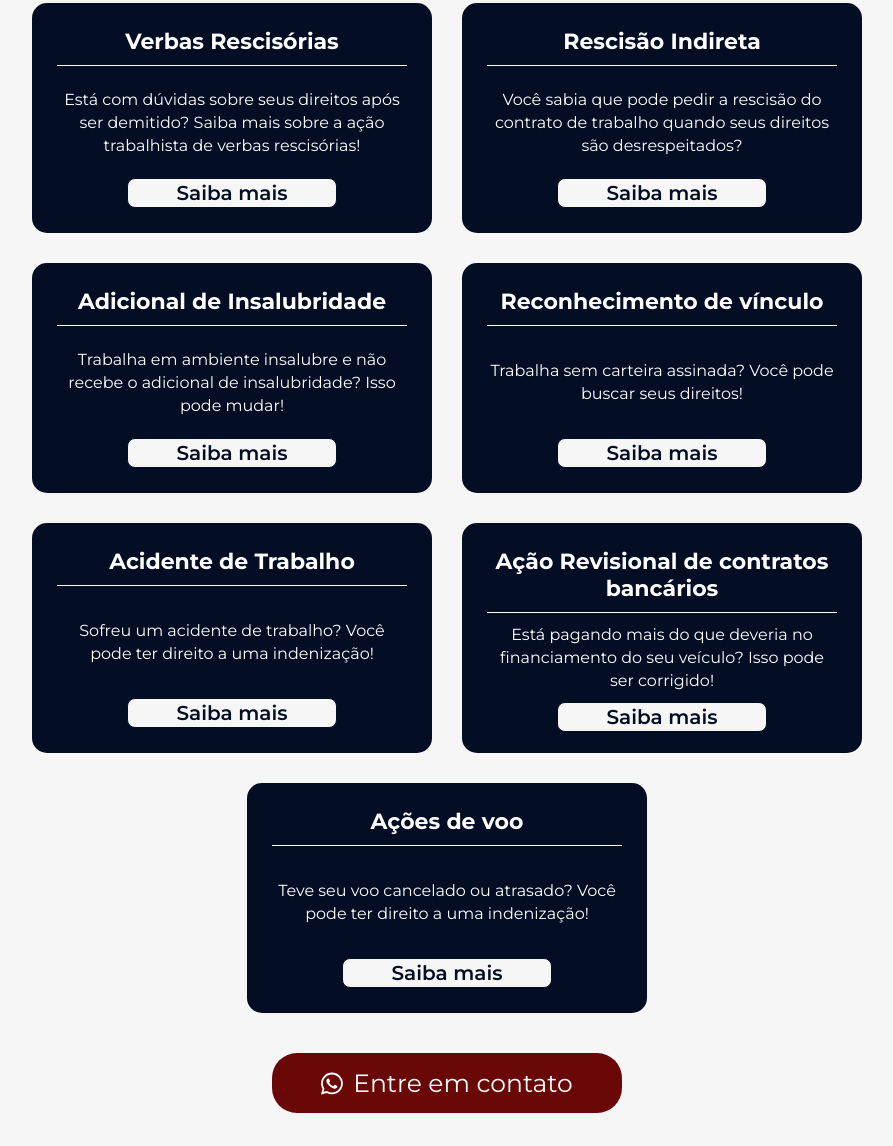
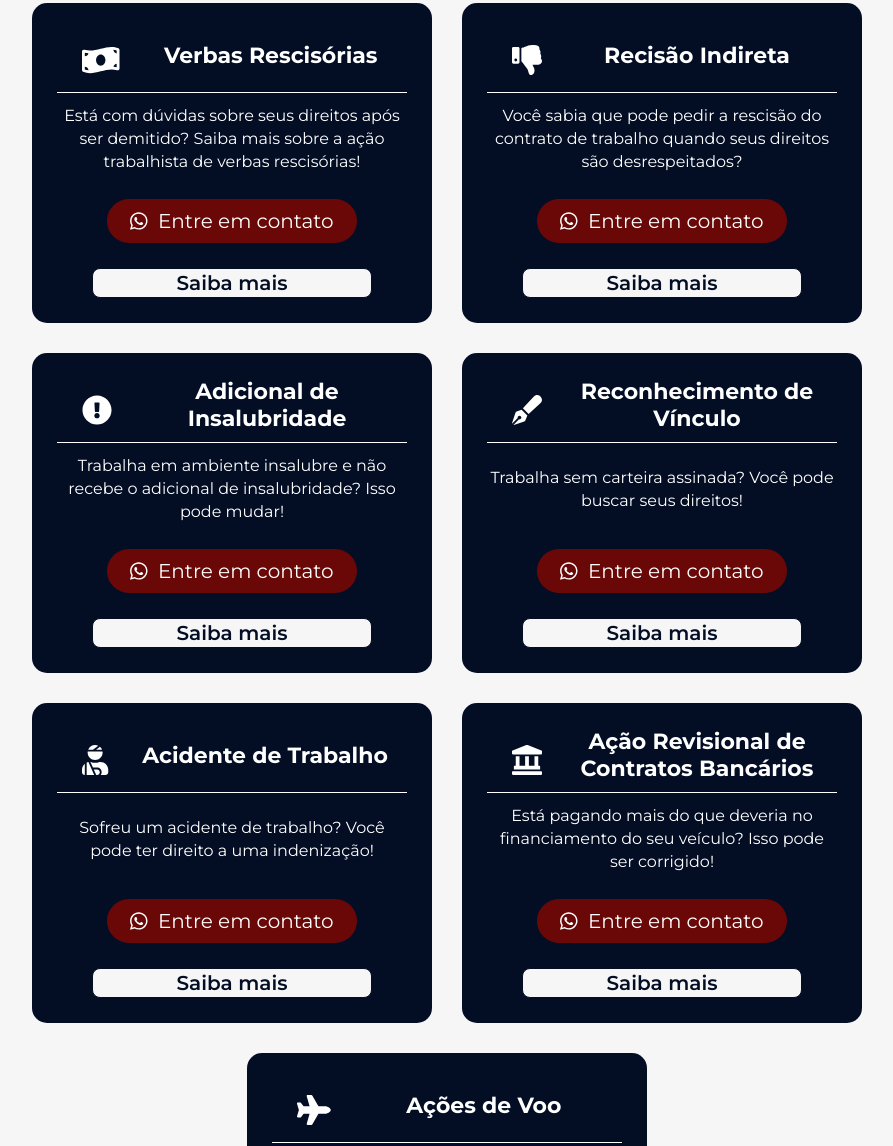
Before and after one commit to Shyayhs/landing-page-advocacia-leandro-albertino, a plain HTML site: page index.html in a window 1280 px wide. Shown: the part 898-2044 px from the top of the page, without its empty margins (193-1086 px from the left). Drawn offline with Linux system fonts and the light colour scheme.

Commit message:
Alteração do layout da seção serviços, adição de um botão entre em contato para cada serviço, adição de ícones ao lado dos títulos dos serviços, ajuste na responsividade.

```diff
--- a/index.html
+++ b/index.html
@@ -59,9 +59,13 @@
 
             <ul class="services-list">
                 <li class="service-item" data-aos="fade-up" data-aos-anchor-placement= 'top-bottom'>
+                    <header class="service-header">
+                        <i class="fas fa-money-bill-wave service-icon"></i>
+
                         <h3 class="service-title">
                             Verbas Rescisórias
                         </h3>
+                    </header>
 
                     <p class="visible-description">
                         Está com dúvidas sobre seus direitos após ser demitido? Saiba mais sobre a ação trabalhista de verbas rescisórias!
@@ -74,15 +78,29 @@
                         <strong>Uma ação trabalhista de cobrança de verbas rescisórias é o caminho para garantir o que é seu por direito. Nosso time de especialistas está aqui para te ajudar em cada etapa, com dedicação e transparência</strong>
                     </p>
 
+                    <div class="buttons">
+                        <a class="contact-link" href="https://wa.me/5527999893860" target="_blank">
+                            <button class="media-button">
+                                <i class="fab fa-whatsapp"></i>
+
+                                Entre em contato
+                            </button>
+                        </a>
+
                         <button class="know-more">
                             Saiba mais
                         </button>
+                    </div>
                 </li>
 
                 <li class="service-item" data-aos="fade-up" data-aos-anchor-placement= 'top-bottom'>
+                    <header class="service-header">
+                        <i class="fas fa-thumbs-down service-icon"></i>
+
                         <h3 class="service-title">
-                        Rescisão Indireta
+                            Recisão Indireta
                         </h3>
+                    </header>
 
                     <p class="visible-description">
                         Você sabia que pode pedir a rescisão do contrato de trabalho quando seus direitos são desrespeitados?
@@ -95,16 +113,29 @@
                         <strong>Ao entrar com uma ação trabalhista de rescisão indireta, você pode encerrar o vínculo com a empresa e ainda receber todos os seus direitos, como aviso prévio, 13º, férias, FGTS e multa de 40%</strong>
                     </p>
 
+                    <div class="buttons">
+                        <a class="contact-link" href="https://wa.me/5527999893860" target="_blank">
+                            <button class="media-button">
+                                <i class="fab fa-whatsapp"></i>
+
+                                Entre em contato
+                            </button>
+                        </a>
 
                         <button class="know-more">
                             Saiba mais
                         </button>
+                    </div>
                 </li>
 
                 <li class="service-item" data-aos="fade-up" data-aos-anchor-placement= 'top-bottom'>
+                    <header class="service-header">
+                        <i class="fas fa-exclamation-circle service-icon"></i>
+
                         <h3 class="service-title">
                             Adicional de Insalubridade
                         </h3>
+                    </header>
 
                     <p class="visible-description">
                         Trabalha em ambiente insalubre e não recebe o adicional de insalubridade? Isso pode mudar!
@@ -117,15 +148,29 @@
                         <strong>Se a empresa não está pagando esse adicional, você pode entrar com uma ação trabalhista para cobrar o que é seu, inclusive valores retroativos</strong>
                     </p>
 
+                    <div class="buttons">
+                        <a class="contact-link" href="https://wa.me/5527999893860" target="_blank">
+                            <button class="media-button">
+                                <i class="fab fa-whatsapp"></i>
+
+                                Entre em contato
+                            </button>
+                        </a>
+
                         <button class="know-more">
                             Saiba mais
                         </button>
+                    </div>
                 </li>
 
                 <li class="service-item"  data-aos="fade-up" data-aos-anchor-placement= 'top-bottom'>
+                    <header class="service-header">
+                        <i class="fas fa-pen-fancy service-icon"></i>
+
                         <h3 class="service-title">
-                        Reconhecimento de vínculo
+                            Reconhecimento de Vínculo
                         </h3>
+                    </header>
 
                     <p class="visible-description">
                         Trabalha sem carteira assinada? Você pode buscar seus direitos!
@@ -138,15 +183,29 @@
                         <strong>A falta de registro é uma prática ilegal e você tem o direito de cobrar tudo o que deixou de receber durante o período trabalhado</strong>
                     </p>
 
+                    <div class="buttons">
+                        <a class="contact-link" href="https://wa.me/5527999893860" target="_blank">
+                            <button class="media-button">
+                                <i class="fab fa-whatsapp"></i>
+
+                                Entre em contato
+                            </button>
+                        </a>
+
                         <button class="know-more">
                             Saiba mais
                         </button>
+                    </div>
                 </li>
 
                 <li class="service-item" data-aos="fade-up" data-aos-anchor-placement= 'top-bottom'>
+                    <header class="service-header">
+                        <i class="fas fa-user-injured service-icon"></i>
+
                         <h3 class="service-title">
                             Acidente de Trabalho
                         </h3>
+                    </header>
 
                     <p class="visible-description">
                         Sofreu um acidente de trabalho? Você pode ter direito a uma indenização!
@@ -159,15 +218,29 @@
                         <strong>A empresa tem obrigação de cuidar da sua segurança. Se isso não aconteceu, lute pelo que é seu!</strong>
                     </p>
 
+                    <div class="buttons">
+                        <a class="contact-link" href="https://wa.me/5527999893860" target="_blank">
+                            <button class="media-button">
+                                <i class="fab fa-whatsapp"></i>
+
+                                Entre em contato
+                            </button>
+                        </a>
+
                         <button class="know-more">
                             Saiba mais
                         </button>
+                    </div>
                 </li>
 
                 <li class="service-item" data-aos="fade-up" data-aos-anchor-placement= 'top-bottom'>
+                    <header class="service-header">
+                        <i class="fas fa-landmark service-icon"></i>
+
                         <h3 class="service-title">
-                        Ação Revisional de contratos bancários
+                            Ação Revisional de Contratos Bancários
                         </h3>
+                    </header>
 
                     <p class="visible-description">
                         Está pagando mais do que deveria no financiamento do seu veículo? Isso pode ser corrigido!
@@ -180,15 +253,29 @@
                         <strong>Você tem o direito de pagar apenas o que é justo. Não aceite cobranças</strong>
                     </p>
 
+                    <div class="buttons">
+                        <a class="contact-link" href="https://wa.me/5527999893860" target="_blank">
+                            <button class="media-button">
+                                <i class="fab fa-whatsapp"></i>
+
+                                Entre em contato
+                            </button>
+                        </a>
+
                         <button class="know-more">
                             Saiba mais
                         </button>
+                    </div>
                 </li>
 
                 <li class="service-item"  data-aos="fade-up" data-aos-anchor-placement= 'top-bottom'>
+                    <header class="service-header">
+                        <i class="fas fa-plane service-icon"></i>
+
                         <h3 class="service-title">
-                        Ações de voo
+                            Ações de Voo
                         </h3>
+                    </header>
 
                     <p class="visible-description">
                         Teve seu voo cancelado ou atrasado? Você pode ter direito a uma indenização!
@@ -201,12 +288,7 @@
                         <strong>Não deixe esse problema passar em branco. Seus direitos como passageiro precisam ser respeitados!</strong>
                     </p>
 
-                    <button class="know-more">
-                        Saiba mais
-                    </button>
-                </li>
-            </ul>
-
+                    <div class="buttons">
                         <a class="contact-link" href="https://wa.me/5527999893860" target="_blank">
                             <button class="media-button">
                                 <i class="fab fa-whatsapp"></i>
@@ -214,6 +296,13 @@
                                 Entre em contato
                             </button>
                         </a>
+
+                        <button class="know-more">
+                            Saiba mais
+                        </button>
+                    </div>
+                </li>
+            </ul>
         </section>
 
         <section class="professional-info" id="professional-info">
--- a/src/css/responsive.css
+++ b/src/css/responsive.css
@@ -85,5 +85,15 @@
     .service-item {
         width: 300px;
         text-align: center;
+        height: auto;
+    }
+
+    .on {
+        height: auto;
+    }
+
+    .service-header {
+        height: auto;
+        padding-left: 0;
     }
 }
--- a/src/css/style.css
+++ b/src/css/style.css
@@ -165,16 +165,29 @@ main {
     gap: 10px;
     font-family: 'Roboto', serif;
     text-align: center;
-    height: 230px;
+    height: 320px;
 }
 
 .on {
-    height: 560px;
+    height: 630px;
+}
+
+.service-header {
+    display: flex;
+    align-items: center;
+    border-bottom: solid 1px;
+    gap: 15px;
+    height: 65px;
+    padding-left: 25px;
+}
+
+.service-icon {
+    font-size: 30px;
 }
 
 .service-title {
+    margin: auto;
     font-size: 22px;
-    border-bottom: solid 1px;
     padding-bottom: 10px;
     text-align: center;
 }
@@ -192,23 +205,30 @@ main {
     display: block;
 }
 
+.services .buttons {
+    display: flex;
+    flex-direction: column;
+    justify-content: center;
+    align-items: center;
+    margin-top: 15px;
+    gap: 25px;
+}
+
 .service-item .know-more {
     background-color: var(--background-color);
     padding: 2px 0;
     border-radius: 8px;
     border: 1px solid var(--primary-color);
     color: var(--primary-color);
-    width: 60%;
-    align-self: center;
+    width: 80%;
     font-size: 20px;
     font-weight: 600;
     cursor: pointer;
 }
 
 .services .media-button {
-    width: 350px;
-    padding: 15px;
-    font-size: 25px;
+    padding: 10px 20px;
+    font-size: 20px;
     display: flex;
     justify-content: center;
     align-items: center;
```
Lines whose indentation alone changed are shown as unchanged.
